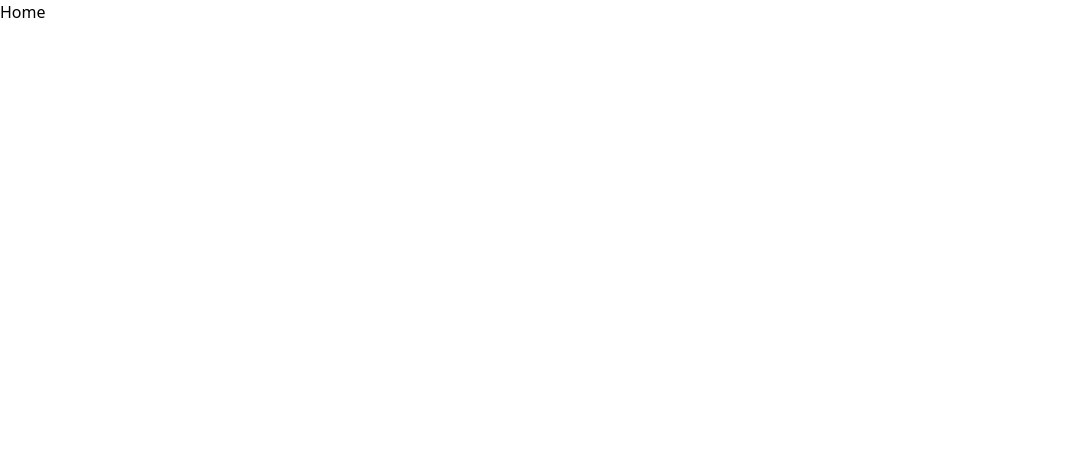
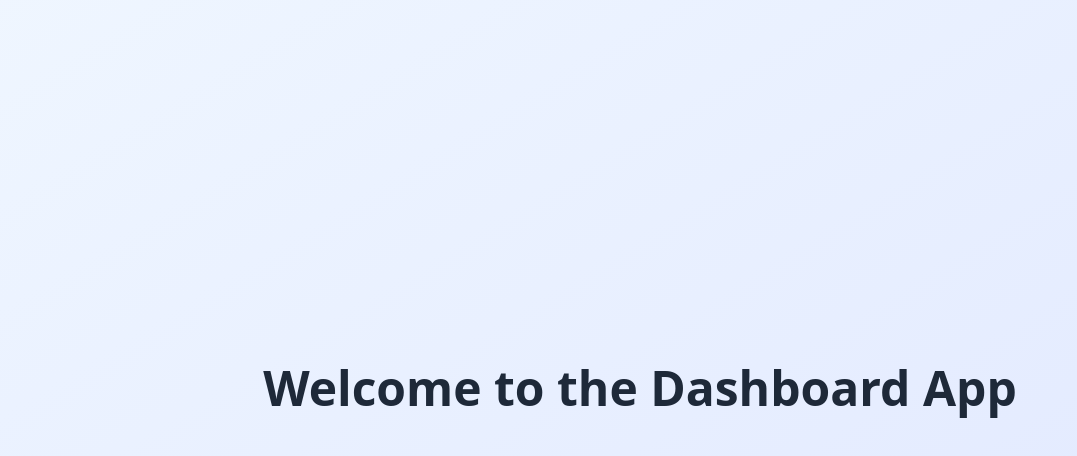
Before and after one commit to mnraza-dev/NextJS_Mastery, a Next.js app in the folder demos/: page / in a window 1280 px wide. Shown: the top 456 px of the page, without its empty margins (0-1077 px from the left). Built offline with nearby package versions, Linux system fonts and the light colour scheme.

Commit message:
Enhance home page with a welcoming dashboard layout and gradient background

```diff
--- a/demos/src/app/page.tsx
+++ b/demos/src/app/page.tsx
@@ -2,7 +2,14 @@ import React from 'react'
 
 const Home = () => {
   return (
-    <div>Home</div>
+    <div className='min-h-screen bg-gradient-to-br from-blue-50 to-indigo-100 flex flex-col items-center justify-center p-6 '>
+
+    <div className="text-center">
+      <h1 className='text-5xl mb-6 font-bold text-gray-800'>
+        Welcome to the Dashboard App
+      </h1>
+    </div>
+    </div>
   )
 }
 
```
